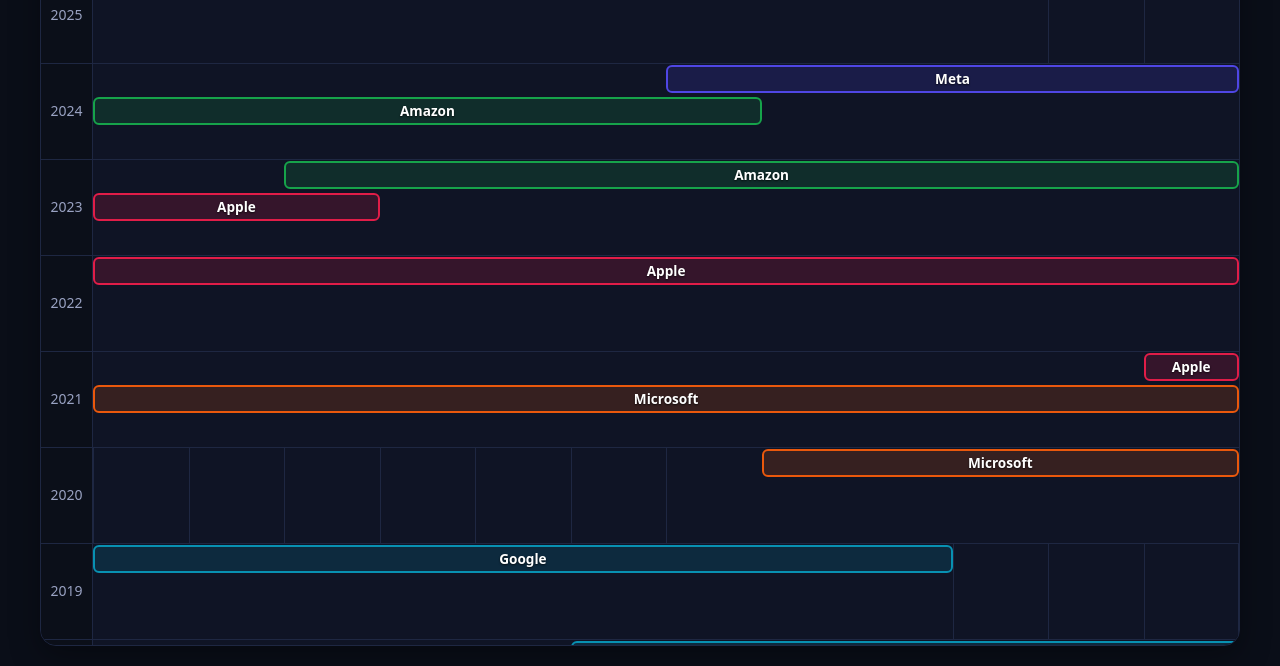
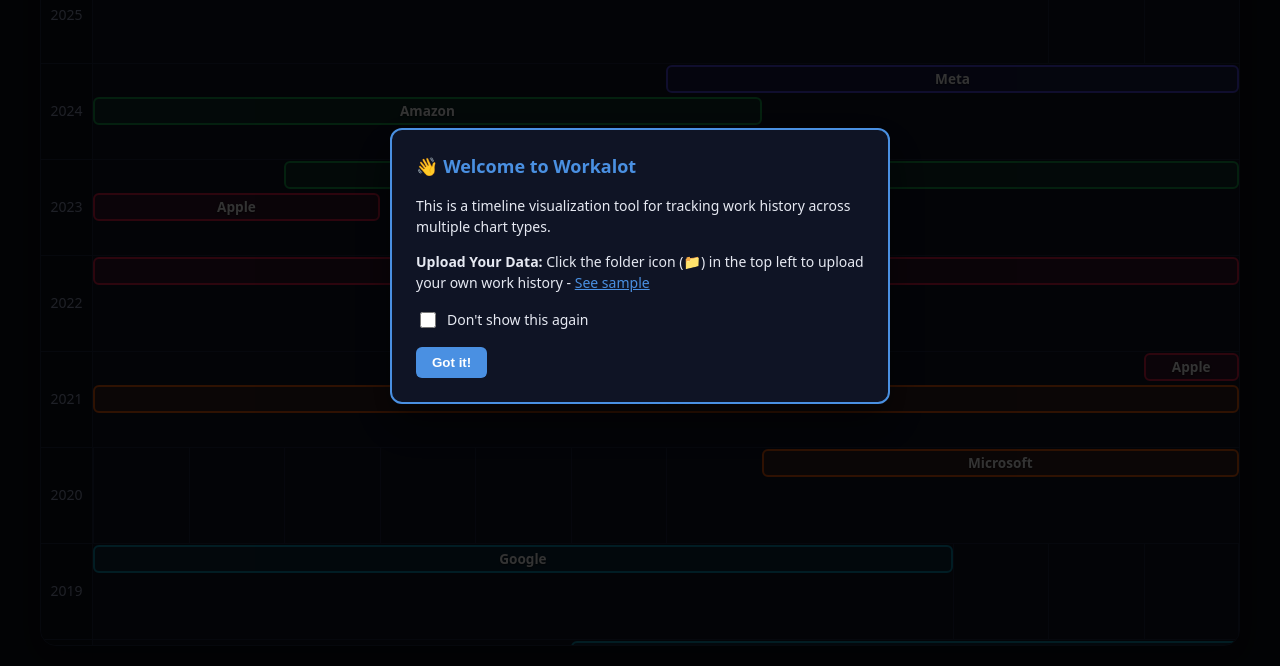
Before and after one commit to markrai/workalot, a plain HTML site: page index.html in a window 1280 px wide. Shown: the part 134-800 px from the top of the page. Drawn offline with Linux system fonts and the light colour scheme; a web font is replaced by a local one.

Commit message:
welcome modal

```diff
--- a/index.html
+++ b/index.html
@@ -730,6 +730,79 @@
   }
   .error-close:hover{
     background:#c41e3a;
+  }
+  .welcome-modal{
+    position:fixed;
+    top:0; left:0; right:0; bottom:0;
+    background:rgba(0,0,0,0.8);
+    display:flex;
+    align-items:center;
+    justify-content:center;
+    z-index:2000;
+    opacity:0;
+    visibility:hidden;
+    transition:opacity 0.3s ease, visibility 0.3s ease;
+  }
+  .welcome-modal.show{
+    opacity:1;
+    visibility:visible;
+  }
+  .welcome-content{
+    background:var(--cell-bg);
+    border:2px solid #4A90E2;
+    border-radius:12px;
+    padding:24px;
+    max-width:500px;
+    max-height:80vh;
+    overflow-y:auto;
+    box-shadow:0 20px 40px rgba(0,0,0,0.5);
+  }
+  .welcome-title{
+    color:#4A90E2;
+    font-size:18px;
+    font-weight:700;
+    margin-bottom:16px;
+    display:flex;
+    align-items:center;
+    gap:8px;
+  }
+  .welcome-message{
+    color:var(--text);
+    line-height:1.5;
+    margin-bottom:16px;
+  }
+  .welcome-message p{
+    margin-bottom:12px;
+  }
+  .welcome-checkbox{
+    display:flex;
+    align-items:center;
+    gap:8px;
+    margin-bottom:16px;
+    font-size:14px;
+    color:var(--text);
+  }
+  .welcome-checkbox input[type="checkbox"]{
+    width:16px;
+    height:16px;
+    cursor:pointer;
+  }
+  .welcome-checkbox label{
+    cursor:pointer;
+    user-select:none;
+  }
+  .welcome-close{
+    background:#4A90E2;
+    color:#fff;
+    border:none;
+    padding:8px 16px;
+    border-radius:6px;
+    font-weight:600;
+    cursor:pointer;
+    transition:background 0.2s ease;
+  }
+  .welcome-close:hover{
+    background:#357ABD;
   }
   @media (max-width:700px){
     :root{ --bar:24px }
@@ -855,6 +928,23 @@
       <button class="error-close" onclick="hideError()">Close</button>
     </div>
   </div>
+  <div class="welcome-modal" id="welcomeModal">
+    <div class="welcome-content">
+      <div class="welcome-title">
+        👋 Welcome to Workalot
+      </div>
+      <div class="welcome-message">
+        <p>This is a timeline visualization tool for tracking work history across multiple chart types.</p>
+        <p><strong>Upload Your Data:</strong> Click the folder icon (📁) in the top left to upload your own work history - <a href="https://github.com/markrai/workalot/blob/main/history.txt" target="_blank" style="color: #4A90E2; text-decoration: underline;">See sample</a></p>
+
+      </div>
+      <div class="welcome-checkbox">
+        <input type="checkbox" id="dontShowAgain" />
+        <label for="dontShowAgain">Don't show this again</label>
+      </div>
+      <button class="welcome-close" onclick="hideWelcome()">Got it!</button>
+    </div>
+  </div>
   <div class="toast" id="toast"></div>
 <script>
   const monthNames=["Jan","Feb","Mar","Apr","May","Jun","Jul","Aug","Sep","Oct","Nov","Dec"];
@@ -869,6 +959,8 @@
   const scrollzone=document.querySelector(".scrollzone");
   const tooltipEl=document.getElementById("tooltip");
   const errorModalEl=document.getElementById("errorModal");
+  const welcomeModalEl=document.getElementById("welcomeModal");
+  const dontShowAgainEl=document.getElementById("dontShowAgain");
   const errorMessageEl=document.getElementById("errorMessage");
   const errorLineEl=document.getElementById("errorLine");
   const toastEl=document.getElementById("toast");
@@ -1053,6 +1145,23 @@
     errorModalEl.classList.remove('show');
   }
 
+  function showWelcome(){
+    // Check if user has previously chosen not to show the welcome modal
+    if (localStorage.getItem('workalot-dont-show-welcome') === 'true') {
+      return;
+    }
+    welcomeModalEl.classList.add('show');
+  }
+
+  function hideWelcome(){
+    welcomeModalEl.classList.remove('show');
+
+    // Save the user's preference if checkbox is checked
+    if (dontShowAgainEl.checked) {
+      localStorage.setItem('workalot-dont-show-welcome', 'true');
+    }
+  }
+
    function showToast(message){
      toastEl.textContent = message;
      toastEl.classList.add('show');
@@ -1587,6 +1696,10 @@
       generateTimeline(dataStartYear, dataEndYear);
       applyFixedRowHeight();
       buildVerticalCuts();
+    })
+    .finally(() => {
+      // Show welcome popup after data is loaded
+      showWelcome();
     });
 
    // Add event listeners for chart switching
```
Also changed, not shown: 1 other file.
